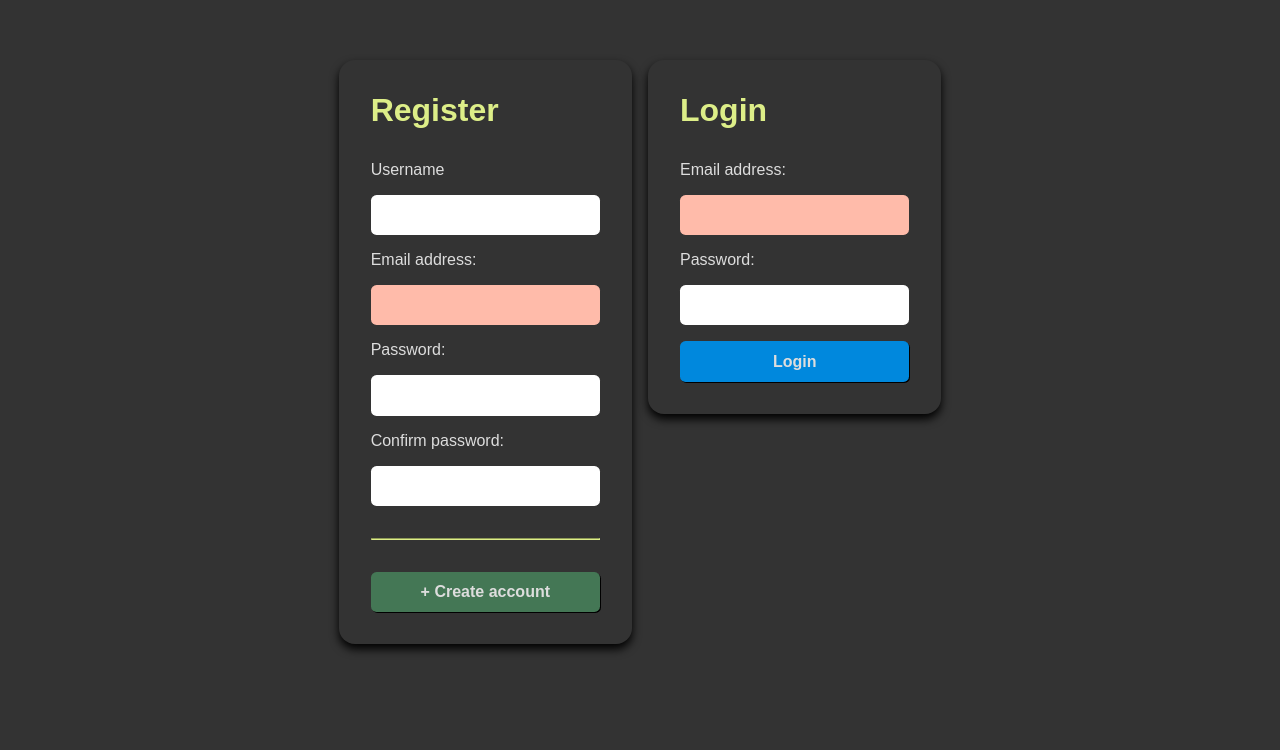
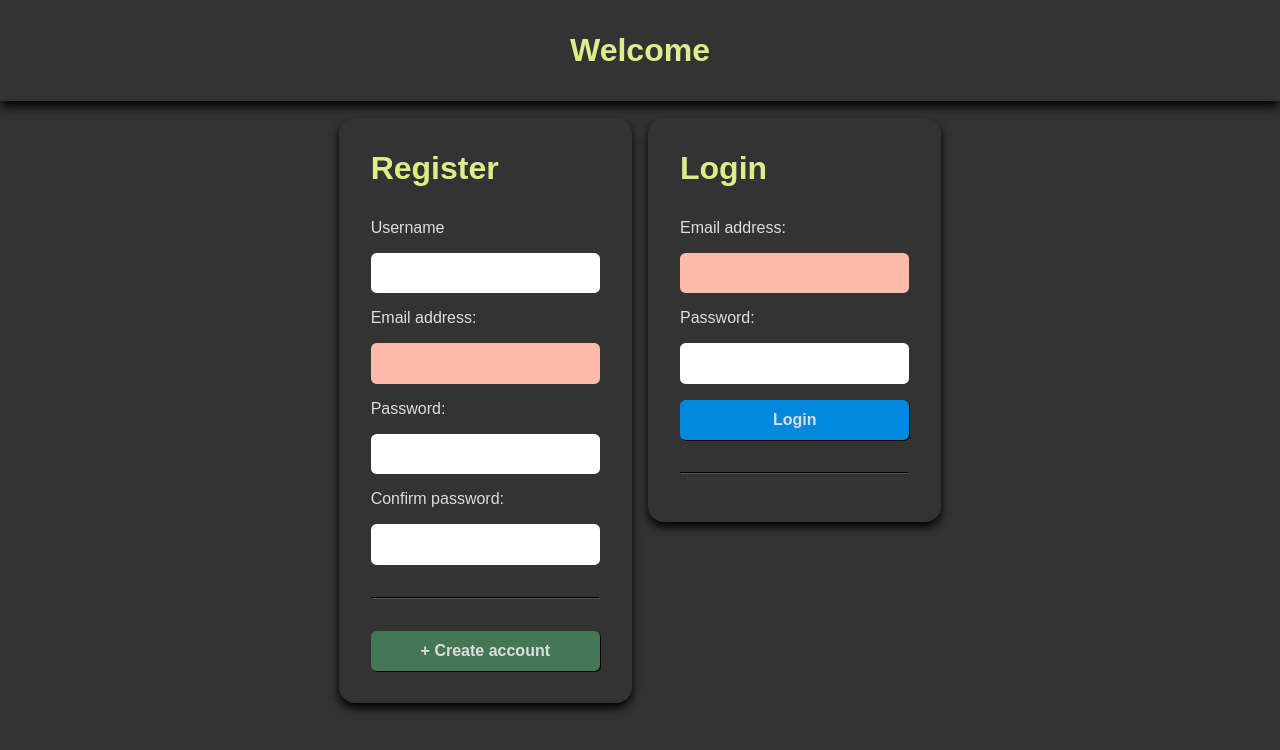
Before and after one commit to cptchuckles/cringeit, a Flask app: page / in a window 1280 px wide. Shown: the top 750 px of the page. Run offline with Flask 3, Linux system fonts and the light colour scheme.

Commit message:
update styles to include header

```diff
--- a/flask_app/static/main.css
+++ b/flask_app/static/main.css
@@ -20,6 +20,8 @@
 
   --form-valid-color: #afd;
   --form-invalid-color: #fba;
+
+  --soft-shadow: 0px 5px 10px black;
 }
 
 * {
@@ -33,15 +35,42 @@ body {
   display: flex;
   flex-direction: column;
   gap: 1em;
-  justify-content: center;
+
+  color: var(--fg);
+  background-color: var(--bg);
 
   min-height: 90vh;
+}
+
+header {
+  width: 100%;
+  display: flex;
+  justify-content: space-between;
+
+  padding: 2em;
+
+  box-shadow: var(--soft-shadow);
+
+  & .content {
+    display: flex;
+    justify-content: space-between;
+    max-width: var(--page-width);
+    margin: auto;
+  }
+}
+
+main {
+  display: flex;
+  flex-direction: column;
+  gap: 1em;
+
   max-width: var(--page-width);
   width: fit-content;
   margin: auto;
 
-  color: var(--fg);
-  background-color: var(--bg);
+  & p {
+    margin: 1em 0;
+  }
 }
 
 h1, h2, h3, h4, h5, h6 {
@@ -49,7 +78,7 @@ h1, h2, h3, h4, h5, h6 {
 }
 
 hr {
-  border-color: var(--fg-heading);
+  border-color: var(--fg-dark);
   margin: 1em 0;
 }
 
@@ -132,13 +161,30 @@ ol, ul {
   }
 }
 
-.wide-row {
+.wide {
+  width: 100%;
+}
+
+.page {
+  min-width: fit-content;
+  width: var(--page-width);
+}
+
+.row {
+  flex: 1;
+  width: 100%;
   display: flex;
   flex-direction: row !important;
   align-items: baseline;
   justify-content: space-between;
   gap: 1em;
   width: 100%;
+}
+
+.column {
+  display: flex;
+  flex-direction: column;
+  gap: .5em;
 }
 
 .flash {
@@ -162,7 +208,6 @@ ol, ul {
 }
 
 .card {
-  flex: 1;
   margin-bottom: 1em;
   padding: 2em;
   border-radius: 1em;
--- a/flask_app/templates/home.html
+++ b/flask_app/templates/home.html
@@ -1,7 +1,7 @@
 {% extends "layouts/main.html" %}
 {%- block title -%}Welcome{%- endblock -%}
 {% block content -%}
-<div class="wide-row">
+<div class="page row">
     <div class="card">
         <h1>Register</h1>
         {% include "views/user/_form.html" %}
--- a/flask_app/templates/layouts/main.html
+++ b/flask_app/templates/layouts/main.html
@@ -7,6 +7,13 @@
         <link href="{{ url_for('static', filename='main.css') }}" rel="stylesheet">
     </head>
     <body>
-        {% block content -%}{%- endblock %}
+        {% block header -%}
+        <header>
+            <div class="content"><h1>Welcome</h1></div>
+        </header>
+        {%- endblock %}
+        <main>
+            {% block content -%}{%- endblock %}
+        </main>
     </body>
 </html>
--- a/flask_app/templates/views/user/_login.html
+++ b/flask_app/templates/views/user/_login.html
@@ -15,4 +15,5 @@
     <label for="password">Password:</label>
     <input type="password" name="password" id="password" required />
     <button>Login</button>
+    <hr>
 </form>
```
